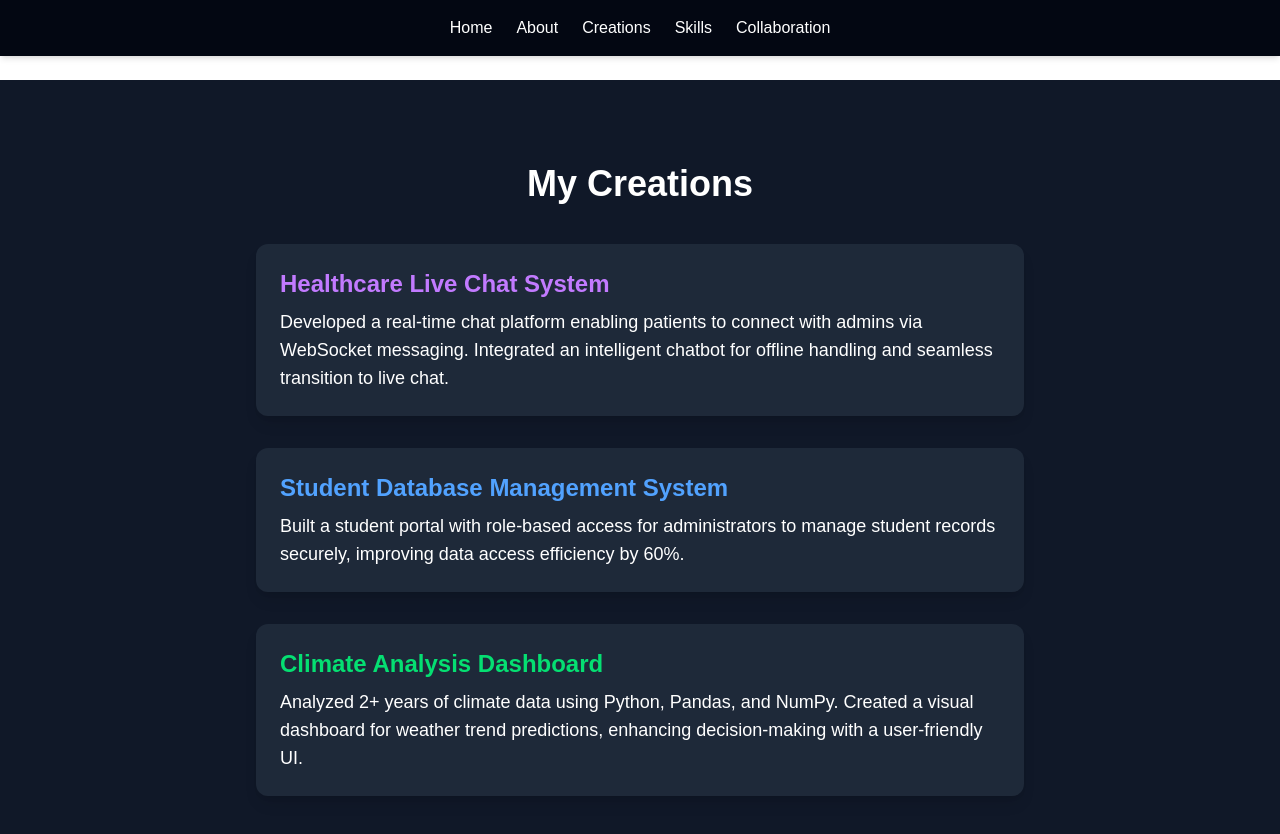
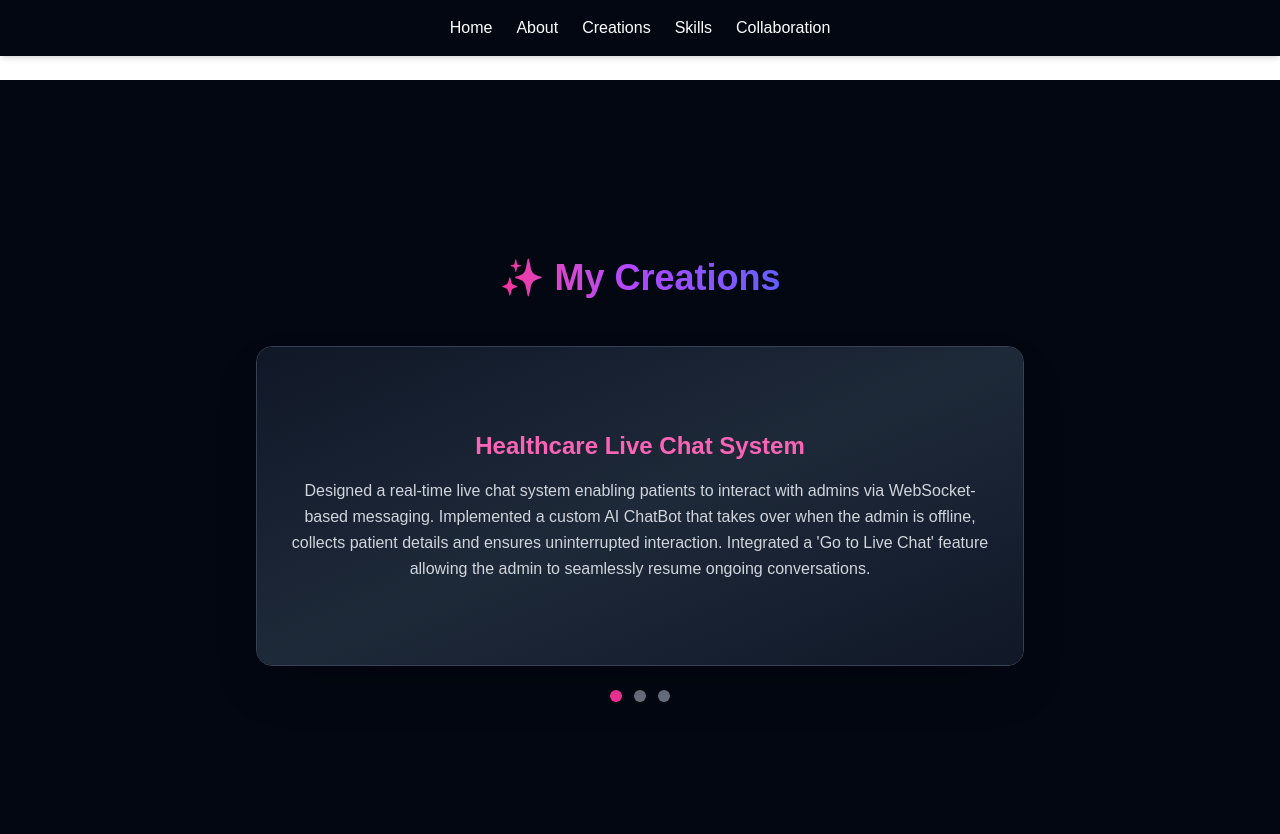
Before and after one commit to Suseetha19/port, a Next.js app: page /creations in a window 1280 px wide. Shown: the top 834 px of the page. Built offline with nearby package versions, Linux system fonts and the light colour scheme.

Commit message:
updated creation page

```diff
--- a/app/about/page.js
+++ b/app/about/page.js
@@ -1,14 +1,80 @@
+"use client";
+import { motion } from "framer-motion";
+
 export default function AboutPage() {
   return (
     <div className="min-h-screen bg-gray-900 text-white flex flex-col items-center justify-center p-10">
-      <h1 className="text-4xl font-bold mb-6">About Me</h1>
-      <p className="text-lg max-w-2xl text-center leading-relaxed">
-        Hi, I’m <span className="text-purple-400 font-semibold">Suseetha</span>,
-        a passionate developer who loves building clean and user-friendly web applications.
-        I enjoy working with <span className="text-blue-400">Next.js</span>,
-        <span className="text-green-400"> React</span>, and modern web technologies to
-        create meaningful digital experiences.
-      </p>
+
+      {/* Animated Heading */}
+      <motion.h1
+        initial={{ y: -50, opacity: 0 }}
+        animate={{ y: 0, opacity: 1 }}
+        transition={{ duration: 0.8, ease: "easeOut" }}
+        className="text-5xl font-extrabold mb-6 bg-gradient-to-r from-purple-400 via-pink-400 to-blue-400 text-transparent bg-clip-text"
+      >
+        About Me
+      </motion.h1>
+
+      {/* Animated Paragraph */}
+      <motion.p
+        initial={{ opacity: 0, y: 40 }}
+        animate={{ opacity: 1, y: 0 }}
+        transition={{ duration: 1, delay: 0.3 }}
+        className="text-lg max-w-3xl text-center leading-relaxed text-gray-300"
+      >
+        Hello! I’m <span className="text-purple-400 font-semibold">Suseetha</span>,
+        a results-driven <span className="text-green-400 font-semibold">Full Stack Developer</span>
+        with a strong foundation in modern web technologies. I specialize in
+        building <span className="text-blue-400">scalable applications</span>,
+        crafting <span className="text-pink-400">intuitive user interfaces</span>,
+        and turning ideas into impactful digital solutions.
+      </motion.p>
+
+      {/* Skills / Highlights Section */}
+      <motion.div
+        initial={{ opacity: 0, scale: 0.9 }}
+        animate={{ opacity: 1, scale: 1 }}
+        transition={{ duration: 1, delay: 0.6 }}
+        className="grid grid-cols-1 md:grid-cols-3 gap-6 mt-10 w-full max-w-4xl"
+      >
+        <div className="bg-gray-800 p-6 rounded-2xl shadow-lg hover:shadow-xl transition">
+          <h3 className="text-xl font-semibold text-purple-400 mb-3">Frontend</h3>
+          <p className="text-gray-400 text-sm leading-relaxed">
+            Skilled in <span className="text-white">React.js</span>,
+            <span className="text-white"> Next.js</span>, and modern UI frameworks
+            to deliver elegant, responsive, and user-focused designs.
+          </p>
+        </div>
+
+        <div className="bg-gray-800 p-6 rounded-2xl shadow-lg hover:shadow-xl transition">
+          <h3 className="text-xl font-semibold text-blue-400 mb-3">Backend</h3>
+          <p className="text-gray-400 text-sm leading-relaxed">
+            Experienced with <span className="text-white">Django</span>,
+            <span className="text-white"> Node.js</span>, and REST APIs,
+            ensuring performance, security, and scalability.
+          </p>
+        </div>
+
+        <div className="bg-gray-800 p-6 rounded-2xl shadow-lg hover:shadow-xl transition">
+          <h3 className="text-xl font-semibold text-green-400 mb-3">Other Skills</h3>
+          <p className="text-gray-400 text-sm leading-relaxed">
+            Strong problem-solving mindset with knowledge of
+            <span className="text-white"> Git</span>,
+            <span className="text-white"> Cloud Services</span>,
+            and collaborative development practices.
+          </p>
+        </div>
+      </motion.div>
+
+      {/* Animated Closing Line */}
+      <motion.p
+        initial={{ opacity: 0 }}
+        animate={{ opacity: 1 }}
+        transition={{ duration: 1, delay: 1 }}
+        className="mt-12 text-gray-400 italic text-center max-w-2xl"
+      >
+        “I believe in creating technology that is not only functional but also inspiring.”
+      </motion.p>
     </div>
   );
 }
--- a/app/creations/page.js
+++ b/app/creations/page.js
@@ -1,36 +1,75 @@
+"use client";
+
+import { useState, useEffect } from "react";
+import { motion, AnimatePresence } from "framer-motion";
+
 export default function Creations() {
-return (
-<section className="min-h-screen bg-gray-900 text-white flex flex-col items-center justify-center px-6">
-<h1 className="text-4xl font-bold mb-10">My Creations</h1>
+  const projects = [
+    {
+      title: "Healthcare Live Chat System",
+      description:
+        "Designed a real-time live chat system enabling patients to interact with admins via WebSocket-based messaging. Implemented a custom AI ChatBot that takes over when the admin is offline, collects patient details and ensures uninterrupted interaction. Integrated a 'Go to Live Chat' feature allowing the admin to seamlessly resume ongoing conversations.",
+    },
+    {
+      title: "Student Database Management System",
+      description:
+        "Developed a student management portal enabling admins to view and edit student payment records and fee status, improving data access efficiency by 60%. Implemented secure role-based access control and intuitive UI to streamline data entry.",
+    },
+    {
+      title: "Climate Analysis Dashboard",
+      description:
+        "Analyzed 2+ years of historical climate data using Python, Pandas, and NumPy, helping identify weather trends across districts. Created a Python-based dashboard for weather condition viewing with a user-friendly interface, enhancing decision-making.",
+    },
+  ];
 
-<div className="space-y-8 max-w-3xl">
+  const [current, setCurrent] = useState(0);
 
-    <div className="bg-gray-800 p-6 rounded-xl shadow-lg hover:scale-105 transition-transform">
-      <h2 className="text-2xl font-semibold text-purple-400">Healthcare Live Chat System</h2>
-      <p className="mt-2 text-lg">
-        Developed a real-time chat platform enabling patients to connect with admins via WebSocket messaging.
-        Integrated an intelligent chatbot for offline handling and seamless transition to live chat.
-      </p>
-    </div>
+  // Auto-slide every 6 seconds
+  useEffect(() => {
+    const interval = setInterval(() => {
+      setCurrent((prev) => (prev + 1) % projects.length);
+    }, 6000);
+    return () => clearInterval(interval);
+  }, [projects.length]);
 
-    <div className="bg-gray-800 p-6 rounded-xl shadow-lg hover:scale-105 transition-transform">
-      <h2 className="text-2xl font-semibold text-blue-400">Student Database Management System</h2>
-      <p className="mt-2 text-lg">
-        Built a student portal with role-based access for administrators to manage student records securely,
-        improving data access efficiency by 60%.
-      </p>
-    </div>
+  return (
+    <section className="min-h-screen bg-gray-950 text-white flex flex-col items-center justify-center px-6 py-12">
+      <h2 className="text-4xl font-extrabold mb-12 bg-gradient-to-r from-pink-500 via-purple-500 to-indigo-500 bg-clip-text text-transparent">
+        ✨ My Creations
+      </h2>
 
-    <div className="bg-gray-800 p-6 rounded-xl shadow-lg hover:scale-105 transition-transform">
-      <h2 className="text-2xl font-semibold text-green-400">Climate Analysis Dashboard</h2>
-      <p className="mt-2 text-lg">
-        Analyzed 2+ years of climate data using Python, Pandas, and NumPy.
-        Created a visual dashboard for weather trend predictions, enhancing decision-making with a user-friendly UI.
-      </p>
-    </div>
+      <div className="relative w-full max-w-3xl h-80 overflow-hidden rounded-2xl shadow-2xl border border-gray-700">
+        <AnimatePresence>
+          <motion.div
+            key={current}
+            initial={{ opacity: 0, x: 100 }}
+            animate={{ opacity: 1, x: 0 }}
+            exit={{ opacity: 0, x: -100 }}
+            transition={{ duration: 0.7 }}
+            className="absolute top-0 left-0 w-full h-full bg-gradient-to-br from-gray-900 via-gray-800 to-gray-900 p-8 flex flex-col justify-center items-center text-center"
+          >
+            <h3 className="text-2xl font-bold text-pink-400 mb-4">
+              {projects[current].title}
+            </h3>
+            <p className="text-gray-300 leading-relaxed">
+              {projects[current].description}
+            </p>
+          </motion.div>
+        </AnimatePresence>
+      </div>
 
-  </div>
-</section>
-
-);
+      {/* Dots navigation */}
+      <div className="flex mt-6 space-x-3">
+        {projects.map((_, index) => (
+          <button
+            key={index}
+            onClick={() => setCurrent(index)}
+            className={`w-3 h-3 rounded-full ${
+              current === index ? "bg-pink-500" : "bg-gray-500"
+            }`}
+          />
+        ))}
+      </div>
+    </section>
+  );
 }
```
